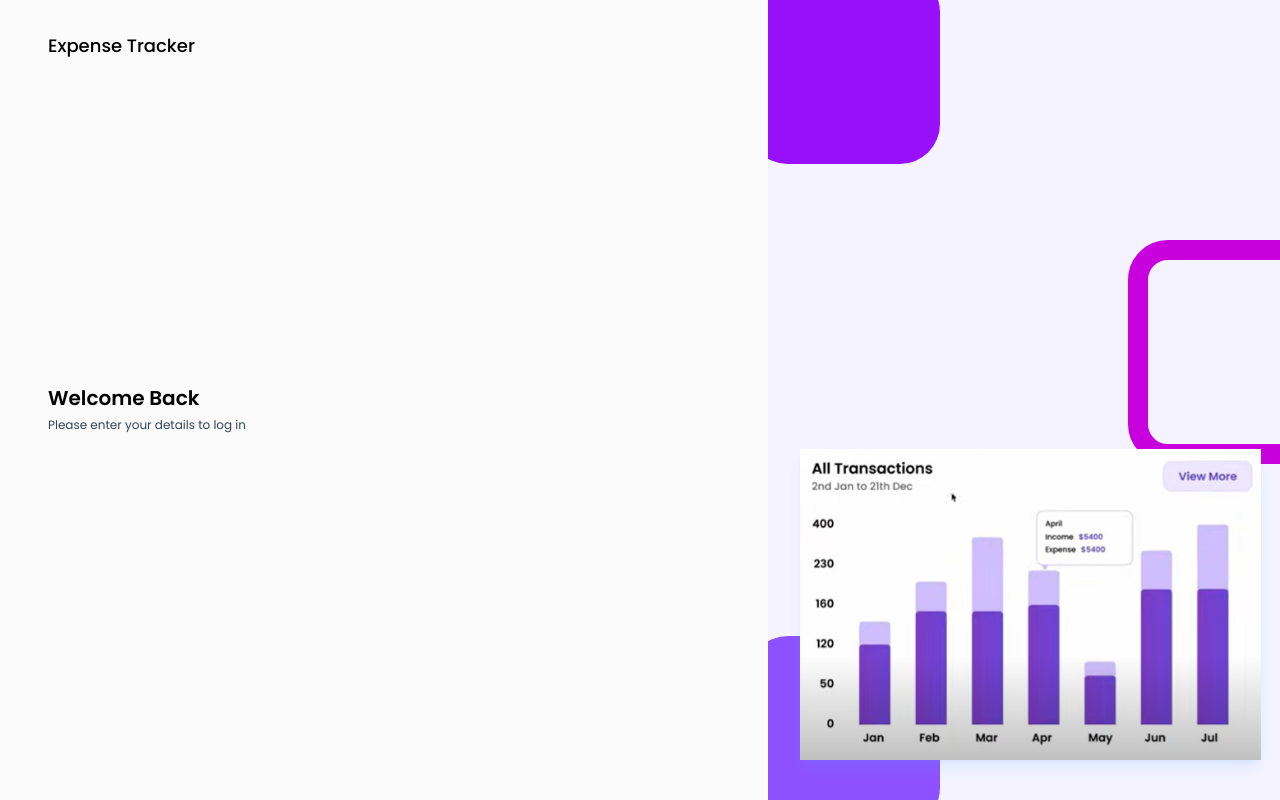
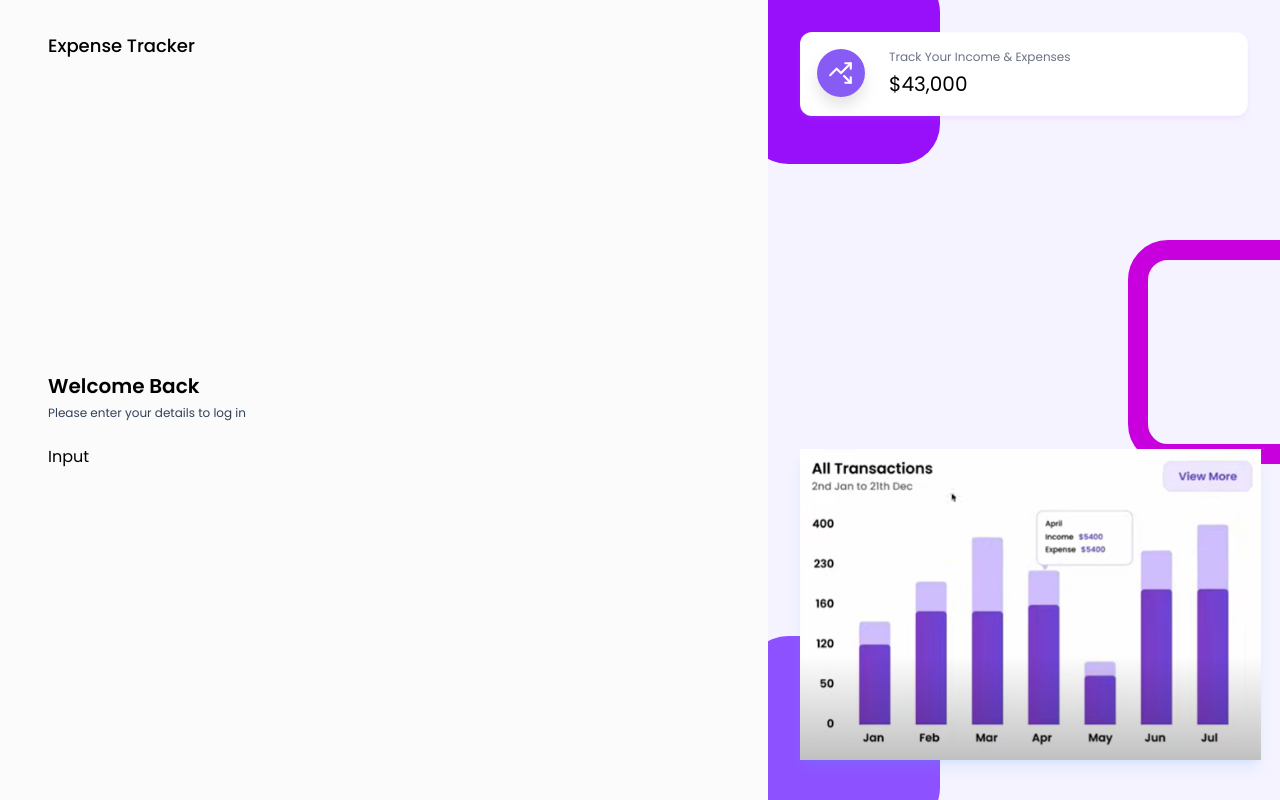
Before and after one commit to Sakshi123-bil/Financially-One-Stop-Solution-for-Money-Management, a React (Vite) app in the folder frontend/expense-tracker/: page /login in a window 1280 px wide. Built offline with nearby package versions, Linux system fonts and the light colour scheme.

Commit message:
login page UI

```diff
--- /dev/null
+++ b/frontend/expense-tracker/src/components/Inputs/Input.jsx
@@ -0,0 +1,10 @@
+import React from "react";
+const Input= () =>{
+    return(
+       <div>
+           Input
+       </div>
+    )
+}
+
+export default Input;
--- a/frontend/expense-tracker/src/components/layout/AuthLayout.jsx
+++ b/frontend/expense-tracker/src/components/layout/AuthLayout.jsx
@@ -1,5 +1,6 @@
 import React from "react";
 import CARA_2 from "../../assets/Images/card2.png";
+import {LuTrendingUpDown} from "react-icons/lu";
 const AuthLayout = ({ children }) => {
     return (
         <div className="flex">
@@ -11,7 +12,14 @@ const AuthLayout = ({ children }) => {
                 <div className="w-48 h-48 rounded-[40px] bg-purple-600 absolute -top-7 -left-5"></div>
                 <div className="w-48 h-56 rounded-[40px] border-[20px] border-fuchsia-600 absolute top-[30%] -right-10"></div>
                 <div className="w-48 h-48 rounded-[40px] bg-violet-500 absolute -bottom-7 -left-5"></div>
-
+                <div className="grid grid-cols z-20">
+                <StatsInfoCard
+                icon={<LuTrendingUpDown/>}
+                label="Track Your Income & Expenses"
+                value="43,000"
+                color="bg-primary"
+                />
+                </div>
                 <img
                     src={CARA_2}
                     className="w-64 lg:w-[90%] absolute bottom-10 shadow-lg shadow-blue-400/15"
@@ -22,3 +30,17 @@ const AuthLayout = ({ children }) => {
 }
 
 export default AuthLayout;
+
+const StatsInfoCard = ({icon , label ,value , color}) =>{
+    return(
+        <div className="flex gap-6 bg-white p-4 rounded-xl shadow-md shadow-purple-400/10 border border-gray-200/15 z-10">
+            <div className={`w-12 h-12 flex items-center justify-center text-[26px] text-white ${color} rounded-full drop-shadow-xl`}>
+               {icon}
+            </div>
+            <div>
+                <h6 className="text-xs text-gray-500 mb-1">{label}</h6>
+                <span className="text-[20px]">${value}</span>
+            </div>
+        </div>
+    )
+}
--- a/frontend/expense-tracker/src/pages/Auth/Login.jsx
+++ b/frontend/expense-tracker/src/pages/Auth/Login.jsx
@@ -1,12 +1,29 @@
-import React from "react";
+import React, { useState } from "react";
 import AuthLayout from "../../components/layout/AuthLayout";
-const Login = () =>{
-    return(
+import {useNavigate} from 'react-router-dom';
+import Input from "../../components/Inputs/Input";
+const Login = () => {
+    const [email, setEmail] = useState("");
+    const [password, setPassword] = useState("");
+    const [error, setError] = useState(null);
+
+    const navigate = useNavigate();
+    const handleLogin = async (e) =>{}
+    return (
         <AuthLayout>
             <div className="h-full">
                 <div className="lg:w-[70%] h-3/4 md:h-full flex flex-col justify-center">
                     <h3 className="text-xl font-semibold text-black">Welcome Back</h3>
                     <p className="text-xs text-slate-700 mt-[5px] mb-6">Please enter your details to log in</p>
+                    <form onSubmit={handleLogin}>
+                        <Input
+                            value={email}
+                            onChange={(e) => setEmail(e.target.value)}
+                            label="Email Address"
+                            placeholder="john@exmaple.com"
+                            type="text"
+                        />
+                    </form>
                 </div>
             </div>
         </AuthLayout>
```
Lines whose indentation alone changed are shown as unchanged.
